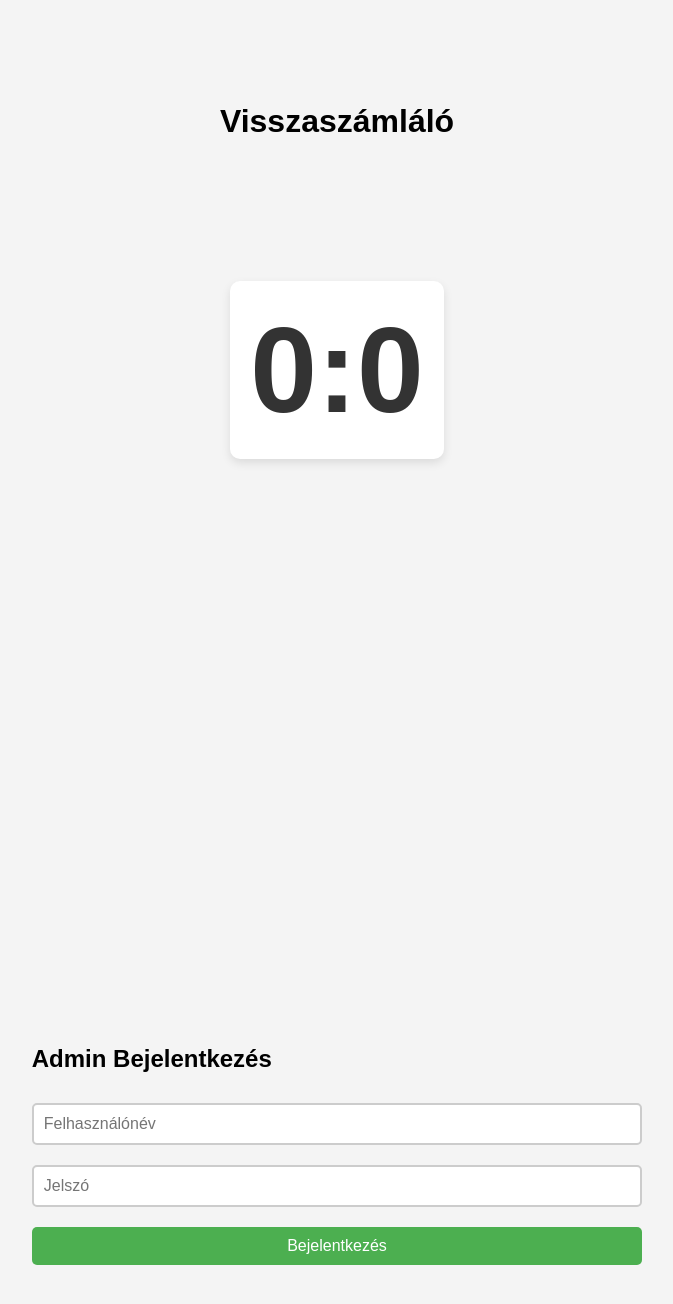
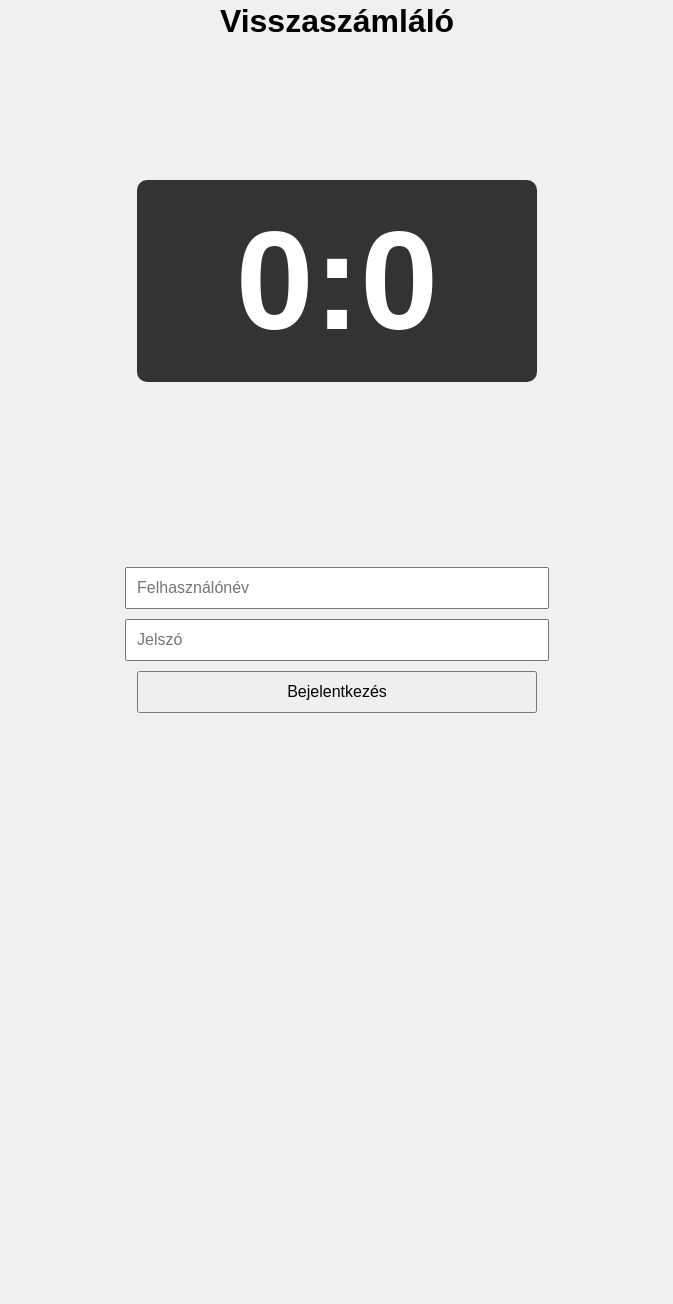
Before and after one commit to SimonBencePeter/timer, a website: page index.html in a window 1280 px wide. Shown: the part 50-1354 px from the top of the page, without its empty margins (303-976 px from the left). After the commit the page ends 800 px from the top, so only its background shows below. Drawn offline with nearby package versions, Linux system fonts and the light colour scheme; no server answers.

Commit message:
Update index.html

```diff
--- a/index.html
+++ b/index.html
@@ -13,124 +13,95 @@
             height: 100vh;
             margin: 0;
             font-family: Arial, sans-serif;
-            background-color: #f4f4f4;
+            background-color: #f0f0f0;
         }
-
         #timer-container {
+            width: 80%;
+            max-width: 400px;
+            text-align: center;
+            margin-bottom: 20px;
+        }
+        #timer {
+            font-size: 140px;
+            font-weight: bold;
+            background-color: #333;
+            color: #fff;
+            padding: 20px;
+            border-radius: 10px;
+        }
+        #login-container, #input-container {
+            width: 80%;
+            max-width: 400px;
+            margin-top: 20px;
             display: flex;
             flex-direction: column;
             align-items: center;
-            justify-content: center;
-            margin-bottom: 40px;
         }
-
-        #timer {
-            font-size: 120px;
-            font-weight: bold;
-            color: #333;
-            background-color: #fff;
-            padding: 20px;
-            border-radius: 10px;
-            box-shadow: 0 4px 10px rgba(0, 0, 0, 0.1);
+        #input-container {
+            display: none;
         }
-
-        #login-container {
-            display: flex;
-            justify-content: center;
-            align-items: center;
-            height: 100vh;
-            position: absolute;
-            top: 100vh;
-            width: 100%;
-            margin-bottom: 40px;
-        }
-
-        #controls-container {
-            display: none;
-            flex-direction: column;
-            justify-content: center;
-            align-items: center;
-        }
-
-        input[type="password"], input[type="text"], input[type="number"] {
-            width: 100%;
+        input, button {
             padding: 10px;
             font-size: 16px;
-            margin: 10px 0;
-            border: 2px solid #ccc;
-            border-radius: 5px;
-            box-sizing: border-box;
-        }
-
-        button {
-            padding: 10px 20px;
-            font-size: 16px;
-            background-color: #4CAF50;
-            color: white;
-            border: none;
-            border-radius: 5px;
-            cursor: pointer;
-            margin: 10px 0;
+            margin: 5px 0;
             width: 100%;
-            transition: background-color 0.3s;
-        }
-
-        button:hover {
-            background-color: #45a049;
-        }
-
-        button:disabled {
-            background-color: #ccc;
-            cursor: not-allowed;
-        }
-
-        #controls-container {
-            display: none;
-            flex-direction: column;
-            justify-content: center;
-            align-items: center;
         }
     </style>
     <script src="https://cdn.socket.io/4.7.1/socket.io.min.js"></script>
     <script>
-        const socket = io();
+        let socket;
 
-        socket.on("updateCountdown", function(countdownTime) {
-            const hours = Math.floor(countdownTime / 3600);
-            const minutes = Math.floor((countdownTime % 3600) / 60);
-            const seconds = countdownTime % 60;
-            const hoursText = hours > 0 ? `${hours}:` : "";
-            document.getElementById("timer").innerText = `${hoursText}${minutes}:${seconds}`;
-        });
+        async function login() {
+            const username = document.getElementById("username").value;
+            const password = document.getElementById("password").value;
 
-        socket.on("authenticated", function() {
-            document.getElementById("login-container").style.display = "none";
-            document.getElementById("controls-container").style.display = "block";
-        });
+            const response = await fetch("/login", {
+                method: "POST",
+                headers: {
+                    "Content-Type": "application/json"
+                },
+                body: JSON.stringify({ username, password })
+            });
 
-        socket.on("authenticationFailed", function() {
-            alert("Hibás felhasználónév vagy jelszó");
-        });
+            if (response.ok) {
+                const { token } = await response.json();
+                startSocketConnection(token);
+                document.getElementById("login-container").style.display = "none";
+                document.getElementById("input-container").style.display = "flex";
+            } else {
+                alert("Hibás felhasználónév vagy jelszó!");
+            }
+        }
 
-        function login() {
-            const username = document.getElementById("usernameInput").value;
-            const password = document.getElementById("passwordInput").value;
-            socket.emit("authenticate", { username, password });
+        function startSocketConnection(token) {
+            socket = io({ auth: { token } });
+
+            socket.on("updateCountdown", (countdownTime) => {
+                const hours = Math.floor(countdownTime / 3600);
+                const minutes = Math.floor((countdownTime % 3600) / 60);
+                const seconds = countdownTime % 60;
+                const hoursText = hours > 0 ? `${hours}:` : "";
+                document.getElementById("timer").innerText = `${hoursText}${minutes}:${seconds}`;
+            });
         }
 
         function setCountdown() {
             const hours = parseInt(document.getElementById('hoursInput').value) || 0;
             const minutes = parseInt(document.getElementById('minutesInput').value) || 0;
             const timeInSeconds = (hours * 3600) + (minutes * 60);
-            socket.emit("setCountdown", timeInSeconds);
+            socket.emit('setCountdown', timeInSeconds);
         }
 
         function stopCountdown() {
-            socket.emit("stopCountdown");
+            socket.emit('stopCountdown');
+            document.getElementById("stop-btn").style.display = "none";
+            document.getElementById("resume-btn").style.display = "block";
         }
 
         function resumeCountdown() {
-            socket.emit("resumeCountdown");
+            socket.emit('resumeCountdown');
+            document.getElementById("stop-btn").style.display = "block";
+            document.getElementById("resume-btn").style.display = "none";
         }
     </script>
 </head>
@@ -141,16 +112,17 @@
     </div>
 
     <div id="login-container">
-        <div>
-            <h2>Admin Bejelentkezés</h2>
-            <input type="text" id="usernameInput" placeholder="Felhasználónév">
-            <input type="password" id="passwordInput" placeholder="Jelszó">
-            <button onclick="login()">Bejelentkezés</button>
-        </div>
+        <input type="text" id="username" placeholder="Felhasználónév">
+        <input type="password" id="password" placeholder="Jelszó">
+        <button onclick="login()">Bejelentkezés</button>
     </div>
 
-    <div id="controls-container">
-        <div>
-            <h2>Visszaszámláló Beállítás</h2>
-            <input type="number" id="hoursInput" placeholder="Órák">
-            <input type="number" id="minutesInput" placeholder="Percek">
+    <div id="input-container">
+        <input type="number" id="hoursInput" placeholder="Adja meg az órák számát" />
+        <input type="number" id="minutesInput" placeholder="Adja meg a percek számát" />
+        <button onclick="setCountdown()">Indítás</button>
+        <button id="stop-btn" onclick="stopCountdown()">Megállítás</button>
+        <button id="resume-btn" onclick="resumeCountdown()" style="display: none;">Folytatás</button>
+    </div>
+</body>
+</html>
```
